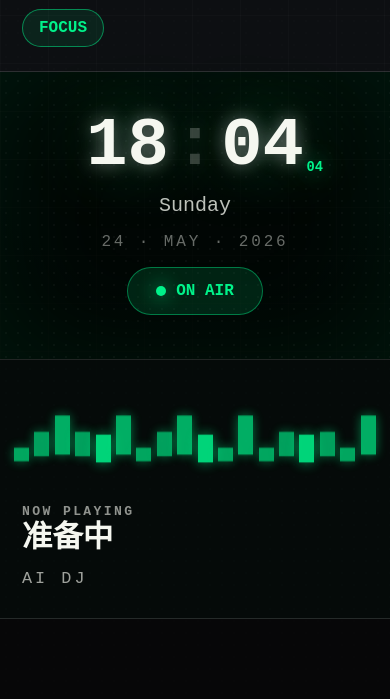
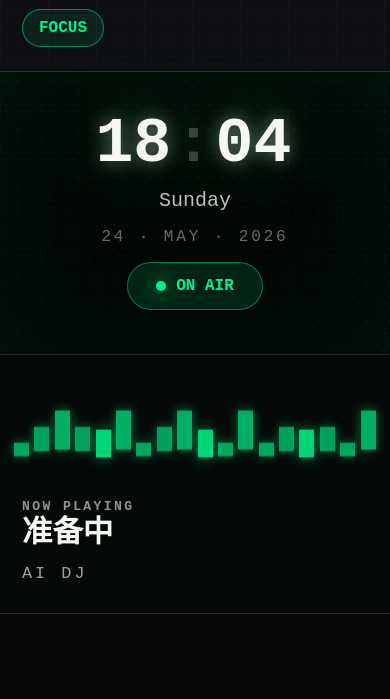
Before and after one commit to li13603167005/Taudio, a website: page public/index.html in a window 390 px wide. Shown: the part 129-828 px from the top of the page. Drawn offline with Linux system fonts and the light colour scheme; no server answers.

```diff
--- a/public/styles.css
+++ b/public/styles.css
@@ -200,11 +200,11 @@
 
 .clock-time small {
   position: absolute;
-  right: -1.7em;
+  right: -0.42em;
   bottom: 0.22em;
   min-width: 1.5em;
   color: var(--green);
-  font-size: 0.2em;
+  font-size: 0.18em;
   line-height: 1;
   text-align: left;
   text-shadow: 0 0 22px rgba(0, 242, 138, 0.72);
@@ -929,7 +929,13 @@
   }
 
   .clock-time {
-    font-size: 4.3rem;
+    grid-template-columns: auto auto auto auto;
+    gap: 0.05em;
+    font-size: 3.95rem;
+  }
+
+  .clock-time small {
+    display: none;
   }
 
   .mode-pills button {
```
Also changed, not shown: README.md, docs/images/taudio-desktop.png (added), docs/images/taudio-mobile.png (added).
